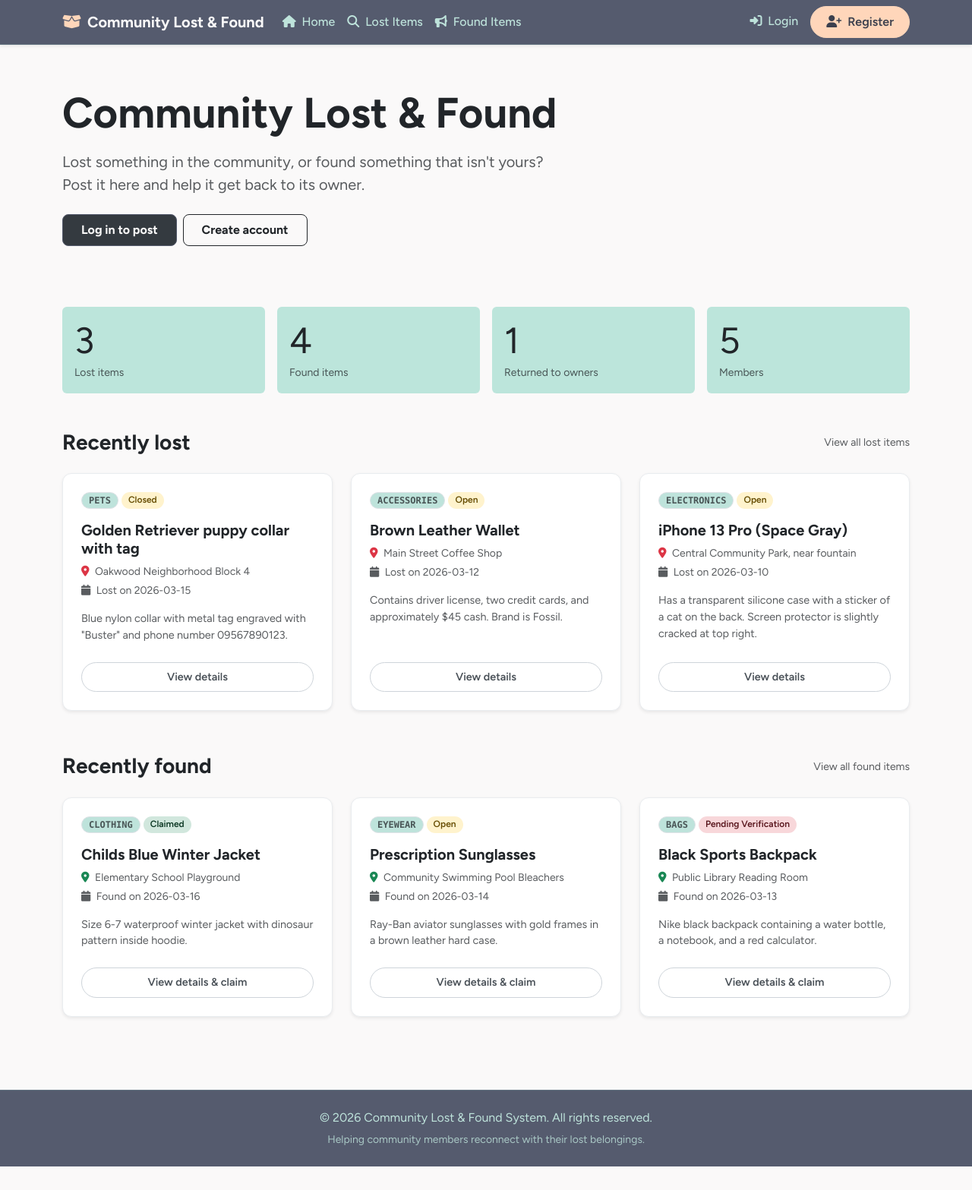
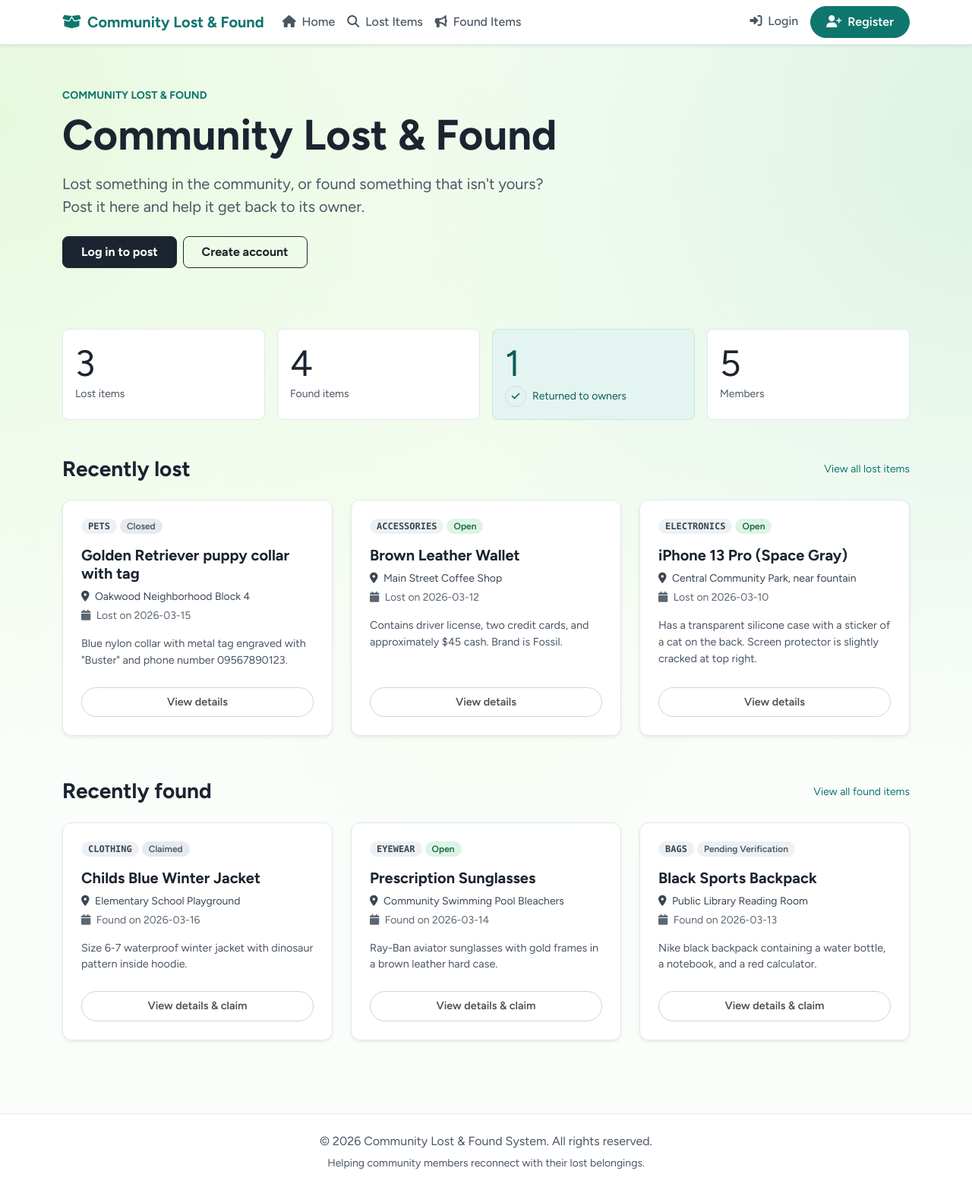
Before and after one commit to SickleFire/lost-and-found-system, a PHP site: page /index.php in a window 1280 px wide. Shown: the whole page at 76% size. Before the commit the page ends 1536 px from the top, so only its background shows below. Run offline with PHP 8.4, Linux system fonts and the light colour scheme; data comes from the database, SQL or seed files in the repository.

Commit message:
redesign

```diff
--- a/header.php
+++ b/header.php
@@ -17,64 +17,78 @@ $root_prefix = $is_admin_subfolder ? '../' : '';
     <link href="https://cdnjs.cloudflare.com/ajax/libs/font-awesome/6.4.2/css/all.min.css" rel="stylesheet">
     <style>
         :root {
-            --blue-slate: #555b6eff;
-            --muted-teal: #89b0aeff;
-            --frozen-water: #bee3dbff;
-            --bright-snow: #faf9f9ff;
-            --peach-fuzz: #ffd6baff;
-            --ink: #3b3f4d;
+            --teal: #0F766E;
+            --ink: #1B2430;
+            --muted: #4A5663;
+            --white: #FFFFFF;
+            --border: #E3E8EC;
+            --found-border: #CBD3DA;
+            --stat-green: #E3F4F1;
+            --stat-green-border: #C5E6E0;
+            --stat-green-text: #0B5C55;
+            --item-text: #3A4652;
+            --date-text: #5B6772;
+            --badge-bg: #EEF1F4;
+            --closed-bg: #E6EAEE;
+            --open-bg: #DDF3E7;
         }
 
         body {
-            background-color: var(--bright-snow);
-            color: var(--blue-slate);
+            background-color: #FAFDF9;
+            background-image:
+                radial-gradient(ellipse at 0% 10%, rgba(214, 246, 198, 0.55), transparent 42%),
+                radial-gradient(ellipse at 100% 12%, rgba(196, 236, 210, 0.55), transparent 42%),
+                radial-gradient(ellipse at 50% 32%, rgba(233, 251, 223, 0.42), transparent 48%);
+            color: var(--muted);
             font-family: 'Figtree', system-ui, -apple-system, 'Segoe UI', sans-serif;
             display: flex;
             flex-direction: column;
             min-height: 100vh;
         }
         main { flex: 1; }
+        .text-dark { color: var(--ink) !important; }
+        .text-muted { color: var(--muted) !important; }
 
         /* Navigation Bar */
         .navbar {
-            background-color: var(--blue-slate) !important;
-            border-bottom: 1px solid rgba(137, 176, 174, 0.3);
+            background-color: var(--white) !important;
+            border-bottom: 1px solid var(--border);
         }
         .navbar-brand {
-            color: var(--bright-snow) !important;
+            color: var(--teal) !important;
             font-weight: 700;
         }
         .navbar-brand i {
-            color: var(--peach-fuzz) !important;
+            color: var(--teal) !important;
         }
         .navbar-nav .nav-link {
-            color: var(--frozen-water) !important;
+            color: var(--muted) !important;
             font-weight: 500;
             transition: color .15s ease;
         }
         .navbar-nav .nav-link:hover, .navbar-nav .nav-link:focus {
-            color: var(--bright-snow) !important;
+            color: var(--teal) !important;
         }
         .navbar-nav .dropdown-menu {
-            background-color: var(--bright-snow);
-            border: 1px solid var(--muted-teal);
+            background-color: var(--white);
+            border: 1px solid var(--border);
             border-radius: 12px;
-            box-shadow: 0 10px 25px rgba(85, 91, 110, 0.1);
+            box-shadow: 0 10px 25px rgba(27, 36, 48, 0.1);
         }
         .navbar-nav .dropdown-item {
-            color: var(--blue-slate);
+            color: var(--muted);
             font-weight: 500;
         }
         .navbar-nav .dropdown-item:hover {
-            background-color: var(--frozen-water);
+            background-color: var(--badge-bg);
             color: var(--ink);
         }
 
         /* Buttons matching index.php */
         .btn-primary {
-            background-color: var(--blue-slate);
-            border-color: var(--blue-slate);
-            color: var(--bright-snow);
+            background-color: var(--teal);
+            border-color: var(--teal);
+            color: var(--white);
             font-weight: 600;
             border-radius: 999px;
             padding: .5rem 1.25rem;
@@ -83,66 +97,66 @@ $root_prefix = $is_admin_subfolder ? '../' : '';
         .btn-primary:hover, .btn-primary:focus {
             background-color: var(--ink);
             border-color: var(--ink);
-            color: var(--bright-snow);
+            color: var(--white);
         }
 
         .btn-success {
-            background-color: var(--muted-teal);
-            border-color: var(--muted-teal);
-            color: var(--ink);
+            background-color: var(--teal);
+            border-color: var(--teal);
+            color: var(--white);
             font-weight: 600;
             border-radius: 999px;
             padding: .5rem 1.25rem;
             transition: background-color .15s, border-color .15s;
         }
         .btn-success:hover, .btn-success:focus {
-            background-color: #729b99;
-            border-color: #729b99;
-            color: var(--ink);
+            background-color: #0B5C55;
+            border-color: #0B5C55;
+            color: var(--white);
         }
 
         .btn-warning {
-            background-color: var(--peach-fuzz);
-            border-color: var(--peach-fuzz);
-            color: var(--ink);
+            background-color: var(--teal);
+            border-color: var(--teal);
+            color: var(--white);
             font-weight: 600;
             border-radius: 999px;
             padding: .5rem 1.25rem;
             transition: background-color .15s, border-color .15s;
         }
         .btn-warning:hover, .btn-warning:focus {
-            background-color: #ffc7a0;
-            border-color: #ffc7a0;
-            color: var(--ink);
+            background-color: #0B5C55;
+            border-color: #0B5C55;
+            color: var(--white);
         }
 
         .btn-outline-primary {
-            border-color: var(--muted-teal);
-            color: var(--blue-slate);
+            border-color: var(--teal);
+            color: var(--teal);
             font-weight: 600;
             border-radius: 999px;
         }
         .btn-outline-primary:hover {
-            background-color: var(--frozen-water);
-            border-color: var(--muted-teal);
+            background-color: var(--stat-green);
+            border-color: var(--teal);
             color: var(--ink);
         }
 
         .btn-outline-secondary, .btn-outline-success {
-            border-color: var(--muted-teal);
-            color: var(--blue-slate);
+            border-color: var(--found-border);
+            color: var(--muted);
             font-weight: 600;
             border-radius: 999px;
         }
         .btn-outline-secondary:hover, .btn-outline-success:hover {
-            background-color: var(--frozen-water);
+            background-color: var(--badge-bg);
             color: var(--ink);
         }
 
         .btn-dark {
-            background-color: var(--blue-slate);
-            border-color: var(--blue-slate);
-            color: var(--bright-snow);
+            background-color: var(--ink);
+            border-color: var(--ink);
+            color: var(--white);
             border-radius: 999px;
             font-weight: 600;
         }
@@ -152,19 +166,18 @@ $root_prefix = $is_admin_subfolder ? '../' : '';
 
         /* Cards & Containers */
         .card {
-            border: 1px solid var(--frozen-water);
+            border: 1px solid var(--border);
             border-radius: 16px;
-            background-color: #ffffff;
-            box-shadow: 0 4px 20px rgba(85, 91, 110, 0.04);
+            background-color: var(--white);
+            box-shadow: 0 4px 20px rgba(27, 36, 48, 0.04);
             transition: transform 0.2s ease, box-shadow 0.2s ease;
         }
         .card:hover {
             transform: translateY(-2px);
-            box-shadow: 0 8px 30px rgba(85, 91, 110, 0.08);
+            box-shadow: 0 8px 30px rgba(27, 36, 48, 0.08);
         }
         .bg-light {
-            background-color: var(--frozen-water) !important;
-            border-radius: 16px;
+            background-color: var(--badge-bg) !important;
         }
 
         /* Badges */
@@ -205,49 +218,137 @@ $root_prefix = $is_admin_subfolder ? '../' : '';
 
         /* Nav Tabs */
         .nav-tabs {
-            border-bottom: 2px solid var(--frozen-water);
+            border-bottom: 2px solid var(--border);
         }
         .nav-tabs .nav-link {
-            color: var(--blue-slate);
+            color: var(--muted);
             border: none;
             font-weight: 600;
             border-radius: 12px 12px 0 0;
             padding: .75rem 1.25rem;
         }
         .nav-tabs .nav-link.active {
-            background-color: var(--frozen-water);
+            background-color: var(--stat-green);
             color: var(--ink);
-            border-bottom: 3px solid var(--muted-teal);
+            border-bottom: 3px solid var(--teal);
         }
 
         /* Tables */
         .table {
-            color: var(--blue-slate);
+            color: var(--muted);
         }
         .table-light {
-            background-color: var(--frozen-water) !important;
+            background-color: var(--badge-bg) !important;
             color: var(--ink);
         }
         .table>:not(caption)>*>* {
-            border-bottom-color: var(--frozen-water);
+            border-bottom-color: var(--border);
         }
 
         /* Footer */
         footer {
-            background-color: var(--blue-slate);
-            color: var(--frozen-water);
-            border-top: 1px solid rgba(137, 176, 174, 0.3);
+            background-color: var(--white);
+            color: var(--muted);
+            border-top: 1px solid var(--border);
         }
         footer .text-muted {
-            color: var(--frozen-water) !important;
-            opacity: 0.8;
+            color: var(--muted) !important;
+        }
+
+        .home-eyebrow,
+        .home-view-all {
+            color: var(--teal);
+        }
+        .home-stat-card {
+            background-color: var(--white);
+            border: 1px solid var(--border);
+        }
+        .home-stat-card-returned {
+            background-color: var(--stat-green);
+            border-color: var(--stat-green-border);
+            color: var(--stat-green-text);
+        }
+        .home-stat-card-returned .home-stat-value,
+        .home-stat-card-returned .home-stat-label {
+            color: var(--stat-green-text) !important;
+        }
+        .home-stat-icon {
+            width: 1.75rem;
+            height: 1.75rem;
+            flex: 0 0 1.75rem;
+            background-color: var(--stat-green);
+            border: 1px solid var(--stat-green-border);
+            color: var(--stat-green-text);
+            font-size: .75rem;
+        }
+        .home-report-found {
+            background-color: var(--white);
+            border: 1px solid var(--found-border);
+            color: var(--ink);
+        }
+        .home-report-found:hover,
+        .home-report-found:focus {
+            background-color: var(--badge-bg);
+            border-color: var(--found-border);
+            color: var(--ink);
+        }
+        .home-item-card {
+            border-color: var(--border) !important;
+            background-color: var(--white);
+        }
+        .home-item-category {
+            background-color: var(--badge-bg);
+            color: var(--item-text);
+        }
+        .item-category {
+            background-color: var(--badge-bg);
+            color: var(--item-text);
+        }
+        .home-item-status-open {
+            background-color: var(--open-bg);
+            color: #14683A;
+        }
+        .item-status-open {
+            background-color: var(--open-bg);
+            color: #14683A;
+        }
+        .home-item-status-closed {
+            background-color: var(--closed-bg);
+            color: var(--muted);
+        }
+        .item-status-closed {
+            background-color: var(--closed-bg);
+            color: var(--muted);
+        }
+        .home-item-status-pending {
+            background-color: var(--badge-bg);
+            color: var(--muted);
+        }
+        .item-status-pending {
+            background-color: var(--badge-bg);
+            color: var(--muted);
+        }
+        .home-item-location {
+            color: var(--item-text);
+        }
+        .item-location {
+            color: var(--item-text);
+        }
+        .home-item-date {
+            color: var(--date-text);
+        }
+        .item-date {
+            color: var(--date-text);
+        }
+        .home-item-description {
+            color: var(--muted);
         }
     </style>
 </head>
 <body>
 
 <!-- Navigation Bar -->
-<nav class="navbar navbar-expand-lg navbar-dark sticky-top shadow-sm">
+<nav class="navbar navbar-expand-lg navbar-light sticky-top shadow-sm">
     <div class="container">
         <a class="navbar-brand fw-bold" href="<?php echo $root_prefix; ?>index.php">
             <i class="fa-solid fa-box-open me-2"></i>Community Lost &amp; Found
--- a/index.php
+++ b/index.php
@@ -27,28 +27,34 @@ include 'header.php';
 <!-- Hero Banner Layout Block -->
 <div class="py-5 mb-4">
     <div class="container py-2">
+        <div class="home-eyebrow fw-bold text-uppercase small mb-2">Community lost &amp; found</div>
         <h1 class="display-4 fw-bold mb-3 text-dark">Community Lost & Found</h1>
         <p class="fs-5 text-muted mb-4">Lost something in the community, or found something that isn't yours?<br>Post it here and help it get back to its owner.</p>
         <div class="d-flex gap-2">
             <?php if (!isLoggedIn()): ?>
-                <a href="login.php" class="btn btn-dark fw-bold px-4 py-2" style="border-radius: 8px; background-color: #343a40;">Log in to post</a>
+                <a href="login.php" class="btn btn-dark fw-bold px-4 py-2" style="border-radius: 8px;">Log in to post</a>
                 <a href="register.php" class="btn btn-outline-dark fw-bold px-4 py-2" style="border-radius: 8px;">Create account</a>
             <?php else: ?>
                 <a href="post_lost.php" class="btn btn-primary fw-bold px-4 py-2" style="border-radius: 8px;">Report Lost Item</a>
-                <a href="post_found.php" class="btn btn-success fw-bold px-4 py-2" style="border-radius: 8px;">Report Found Item</a>
+                <a href="post_found.php" class="btn home-report-found fw-bold px-4 py-2" style="border-radius: 8px;">Report Found Item</a>
             <?php endif; ?>
         </div>
     </div>
 </div>
 
-<!-- Dynamic Counters Section - Fixed Muted Palette Styling -->
+<!-- Dynamic Counters Section -->
 <div class="container mb-5">
     <div class="row text-center g-3">
         <?php foreach ([['lost', 'Lost items'], ['found', 'Found items'], ['returned', 'Returned to owners'], ['members', 'Members']] as $item): ?>
             <div class="col-6 col-md-3">
-                <div class="p-3 rounded h-100 text-start" style="background-color: #bce5db;">
-                    <h2 class="display-5 fw-normal mb-0 text-dark"><?php echo $stats[$item[0]]; ?></h2>
-                    <span class="text-muted small"><?php echo $item[1]; ?></span>
+                <div class="home-stat-card <?php echo $item[0] === 'returned' ? 'home-stat-card-returned' : ''; ?> p-3 rounded-3 h-100 text-start">
+                    <h2 class="home-stat-value display-5 fw-normal mb-0 text-dark"><?php echo $stats[$item[0]]; ?></h2>
+                    <div class="d-flex align-items-center gap-2">
+                        <?php if ($item[0] === 'returned'): ?>
+                            <span class="home-stat-icon rounded-circle d-inline-flex align-items-center justify-content-center" aria-hidden="true"><i class="fa-solid fa-check"></i></span>
+                        <?php endif; ?>
+                        <span class="home-stat-label text-muted small"><?php echo $item[1]; ?></span>
+                    </div>
                 </div>
             </div>
         <?php endforeach; ?>
@@ -61,7 +67,7 @@ include 'header.php';
     <!-- Section A: Recently Lost Panel -->
     <div class="d-flex justify-content-between align-items-center mb-4">
         <h3 class="fw-bold text-dark m-0">Recently lost</h3>
-        <a href="lost_items.php" class="text-muted small text-decoration-none">View all lost items</a>
+        <a href="lost_items.php" class="home-view-all small text-decoration-none">View all lost items</a>
     </div>
 
     <div class="row g-4 mb-5">
@@ -69,17 +75,22 @@ include 'header.php';
             <div class="col-12"><div class="alert alert-light border text-center text-muted py-4">No open lost item reports at the moment.</div></div>
         <?php else: ?>
             <?php foreach ($recentLost as $item): ?>
+                <?php
+                $statusClass = in_array($item['status'], ['Closed', 'Claimed', 'Resolved'], true)
+                    ? 'home-item-status-closed'
+                    : ($item['status'] === 'Open' ? 'home-item-status-open' : 'home-item-status-pending');
+                ?>
                 <div class="col-md-4">
-                    <div class="card h-100 shadow-sm border border-light-subtle" style="border-radius: 12px;">
+                    <div class="card home-item-card h-100 shadow-sm border" style="border-radius: 12px;">
                         <div class="card-body p-4 d-flex flex-column">
                             <div class="d-flex gap-1 mb-3 flex-wrap">
-                                <span class="badge bg-light text-muted border text-uppercase font-monospace px-2.5 py-1 small"><?php echo htmlspecialchars($item['category']); ?></span>
-                                <span class="badge <?php echo ($item['status'] === 'Resolved') ? 'bg-success-subtle text-success-emphasis' : 'bg-warning-subtle text-warning-emphasis'; ?> px-2.5 py-1 small"><?php echo htmlspecialchars($item['status']); ?></span>
+                                <span class="badge home-item-category text-uppercase font-monospace px-2.5 py-1 small"><?php echo htmlspecialchars($item['category']); ?></span>
+                                <span class="badge <?php echo $statusClass; ?> px-2.5 py-1 small"><?php echo htmlspecialchars($item['status']); ?></span>
                             </div>
                             <h5 class="fw-bold text-dark mb-2"><?php echo htmlspecialchars($item['title']); ?></h5>
-                            <div class="text-muted small mb-1"><i class="fa-solid fa-map-marker-alt text-danger me-1"></i> <?php echo htmlspecialchars($item['location']); ?></div>
-                            <div class="text-muted small mb-3"><i class="fa-solid fa-calendar me-1"></i> Lost on <?php echo $item['event_date']; ?></div>
-                            <p class="card-text text-muted mb-4 flex-grow-1" style="font-size: 0.9rem; line-height: 1.5;"><?php echo htmlspecialchars($item['description']); ?></p>
+                            <div class="home-item-location small mb-1"><i class="fa-solid fa-map-marker-alt me-1"></i> <?php echo htmlspecialchars($item['location']); ?></div>
+                            <div class="home-item-date small mb-3"><i class="fa-solid fa-calendar me-1"></i> Lost on <?php echo $item['event_date']; ?></div>
+                            <p class="card-text home-item-description mb-4 flex-grow-1" style="font-size: 0.9rem; line-height: 1.5;"><?php echo htmlspecialchars($item['description']); ?></p>
                             <a href="lost_detail.php?id=<?php echo $item['item_id']; ?>" class="btn btn-outline-secondary w-100 mt-auto py-2" style="border-radius: 20px; font-size: 0.9rem; border-color: #ced4da; color: #495057;">View details</a>
                         </div>
                     </div>
@@ -91,7 +102,7 @@ include 'header.php';
     <!-- Section B: Recently Found Panel -->
     <div class="d-flex justify-content-between align-items-center mb-4 pt-2">
         <h3 class="fw-bold text-dark m-0">Recently found</h3>
-        <a href="found_items.php" class="text-muted small text-decoration-none">View all found items</a>
+        <a href="found_items.php" class="home-view-all small text-decoration-none">View all found items</a>
     </div>
 
     <div class="row g-4 mb-4">
@@ -99,17 +110,22 @@ include 'header.php';
             <div class="col-12"><div class="alert alert-light border text-center text-muted py-4">No found items reported recently.</div></div>
         <?php else: ?>
             <?php foreach ($recentFound as $item): ?>
+                <?php
+                $statusClass = in_array($item['status'], ['Closed', 'Claimed', 'Resolved'], true)
+                    ? 'home-item-status-closed'
+                    : ($item['status'] === 'Open' ? 'home-item-status-open' : 'home-item-status-pending');
+                ?>
                 <div class="col-md-4">
-                    <div class="card h-100 shadow-sm border border-light-subtle" style="border-radius: 12px;">
+                    <div class="card home-item-card h-100 shadow-sm border" style="border-radius: 12px;">
                         <div class="card-body p-4 d-flex flex-column">
                             <div class="d-flex gap-1 mb-3 flex-wrap">
-                                <span class="badge bg-light text-muted border text-uppercase font-monospace px-2.5 py-1 small"><?php echo htmlspecialchars($item['category']); ?></span>
-                                <span class="badge <?php echo ($item['status'] === 'Claimed') ? 'bg-success-subtle text-success-emphasis' : (($item['status'] === 'Pending Verification') ? 'bg-danger-subtle text-danger-emphasis' : 'bg-warning-subtle text-warning-emphasis'); ?> px-2.5 py-1 small"><?php echo htmlspecialchars($item['status']); ?></span>
+                                <span class="badge home-item-category text-uppercase font-monospace px-2.5 py-1 small"><?php echo htmlspecialchars($item['category']); ?></span>
+                                <span class="badge <?php echo $statusClass; ?> px-2.5 py-1 small"><?php echo htmlspecialchars($item['status']); ?></span>
                             </div>
                             <h5 class="fw-bold text-dark mb-2"><?php echo htmlspecialchars($item['title']); ?></h5>
-                            <div class="text-muted small mb-1"><i class="fa-solid fa-map-marker-alt text-success me-1"></i> <?php echo htmlspecialchars($item['location']); ?></div>
-                            <div class="text-muted small mb-3"><i class="fa-solid fa-calendar me-1"></i> Found on <?php echo $item['event_date']; ?></div>
-                            <p class="card-text text-muted mb-4 flex-grow-1" style="font-size: 0.9rem; line-height: 1.5"><?php echo htmlspecialchars($item['description']); ?></p>
+                            <div class="home-item-location small mb-1"><i class="fa-solid fa-map-marker-alt me-1"></i> <?php echo htmlspecialchars($item['location']); ?></div>
+                            <div class="home-item-date small mb-3"><i class="fa-solid fa-calendar me-1"></i> Found on <?php echo $item['event_date']; ?></div>
+                            <p class="card-text home-item-description mb-4 flex-grow-1" style="font-size: 0.9rem; line-height: 1.5"><?php echo htmlspecialchars($item['description']); ?></p>
                             <a href="found_detail.php?id=<?php echo $item['item_id']; ?>" class="btn btn-outline-secondary w-100 mt-auto py-2" style="border-radius: 20px; font-size: 0.9rem; border-color: #ced4da; color: #495057;">View details & claim</a>
                         </div>
                     </div>
```
Also changed, not shown: other parts of header.php (+12 -12 lines), found_items.php (+10 -5 lines), lost_items.php (+10 -5 lines).
